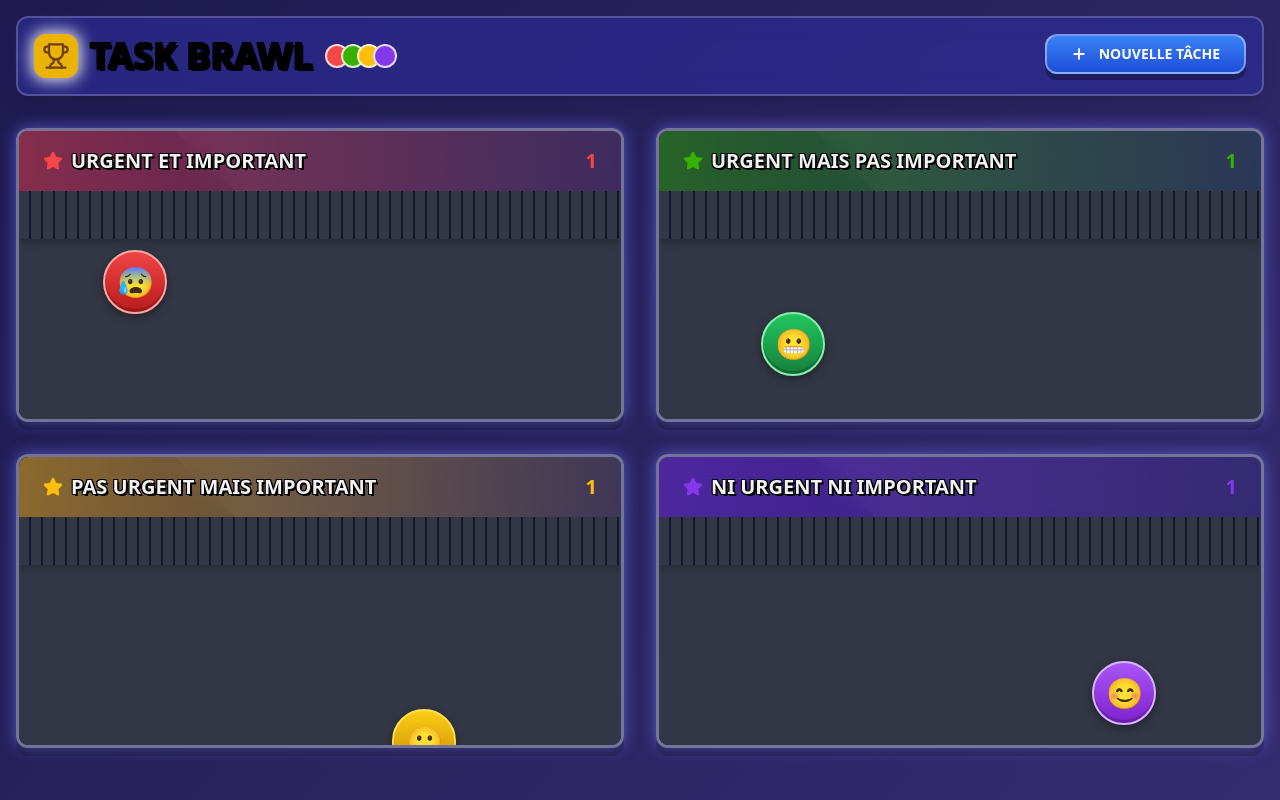
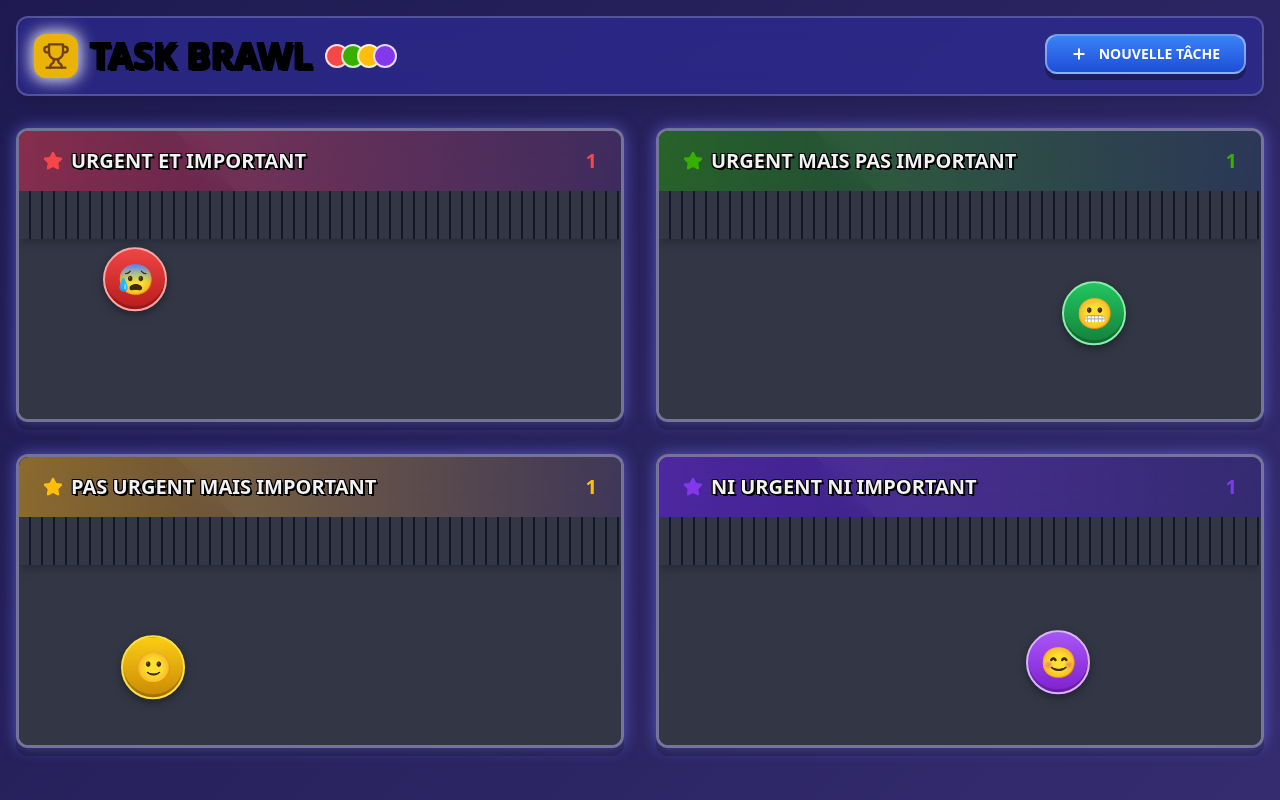
Before and after one commit to Naimnadia/task-repo, a React (Vite) app: page / in a window 1280 px wide. Built offline with nearby package versions, Linux system fonts and the light colour scheme.

Commit message:
Fix: PrisonerBall visibility issue
Fixes an issue where prisoner balls were not visible.

```diff
--- a/src/components/PrisonCell.tsx
+++ b/src/components/PrisonCell.tsx
@@ -64,9 +64,9 @@ const PrisonCell: React.FC<PrisonCellProps> = ({ category }) => {
       </div>
       <div className="flex-1 relative bg-prison-wall p-6 overflow-hidden">
         {/* Prison bars at the top with improved styling */}
-        <div className="prison-bars absolute top-0 left-0 right-0 h-12 w-full"></div>
+        <div className="prison-bars absolute top-0 left-0 right-0 h-12 w-full z-0"></div>
 
-        {/* Prisoners/Tasks */}
+        {/* Render tasks/prisoners */}
         {tasks.map((task) => (
           <PrisonerBall key={task.id} task={task} />
         ))}
--- a/src/components/PrisonerBall.tsx
+++ b/src/components/PrisonerBall.tsx
@@ -5,8 +5,13 @@ import { useTaskContext } from '@/context/TaskContext';
 import { Dialog, DialogContent, DialogHeader, DialogTitle, DialogDescription, DialogFooter } from '@/components/ui/dialog';
 import { Button } from '@/components/ui/button';
 import { toast } from '@/components/ui/use-toast';
-import confetti from 'canvas-confetti';
 import { Trophy, Check } from 'lucide-react';
+
+// Import confetti separately
+let confetti: any;
+import('canvas-confetti').then(module => {
+  confetti = module.default;
+});
 
 interface PrisonerBallProps {
   task: Task;
@@ -43,15 +48,12 @@ const PrisonerBall: React.FC<PrisonerBallProps> = ({ task }) => {
   const randomX = Math.floor(Math.random() * 70) + 10; // 10-80% of the width
   const randomY = Math.floor(Math.random() * 70) + 15; // 15-85% of the height
 
-  // Random animation delay for the bounce
-  const randomDelay = Math.random() * 2;
-  const randomDuration = (Math.random() * 0.5) + 0.8; // 0.8-1.3s
-
   const handleComplete = () => {
     setIsEscaping(true);
     setIsOpen(false);
 
     // Trigger confetti with more colorful options
+    if (confetti) {
       confetti({
         particleCount: 200,
         spread: 100,
@@ -59,6 +61,7 @@ const PrisonerBall: React.FC<PrisonerBallProps> = ({ task }) => {
         colors: ['#F54748', '#38B000', '#FFBE0B', '#8338EC', '#5D9CEC'],
         shapes: ['star', 'square', 'circle'],
       });
+    }
 
     toast({
       title: "Victoire!",
@@ -75,12 +78,10 @@ const PrisonerBall: React.FC<PrisonerBallProps> = ({ task }) => {
   return (
     <>
       <div
-        className={`prison-ball bg-gradient-to-b ${getBallColor()} absolute rounded-full w-16 h-16 flex items-center justify-center text-3xl border-2 ${getBallBorder()} shadow-lg`}
+        className={`prison-ball bg-gradient-to-b ${getBallColor()} absolute rounded-full w-16 h-16 flex items-center justify-center text-3xl border-2 ${getBallBorder()} shadow-lg z-10`}
         style={{
           left: `${randomX}%`,
           top: `${randomY}%`,
-          animationDuration: `${randomDuration}s`,
-          animationDelay: `${randomDelay}s`,
           animationName: isEscaping ? 'escape' : 'float'
         }}
         onClick={() => setIsOpen(true)}
--- a/src/context/TaskContext.tsx
+++ b/src/context/TaskContext.tsx
@@ -1,7 +1,15 @@
 
 import React, { createContext, useState, useContext, ReactNode } from 'react';
 import { Task, TaskCategory } from '@/types/Task';
-import { v4 as uuidv4 } from 'uuid';
+
+// Generate a simple UUID function since we're having issues with the uuid import
+const generateUUID = (): string => {
+  return 'xxxxxxxx-xxxx-4xxx-yxxx-xxxxxxxxxxxx'.replace(/[xy]/g, function(c) {
+    const r = Math.random() * 16 | 0;
+    const v = c === 'x' ? r : (r & 0x3 | 0x8);
+    return v.toString(16);
+  });
+};
 
 interface TaskContextType {
   tasks: Task[];
@@ -28,7 +36,7 @@ interface TaskProviderProps {
 export const TaskProvider: React.FC<TaskProviderProps> = ({ children }) => {
   const [tasks, setTasks] = useState<Task[]>([
     {
-      id: uuidv4(),
+      id: generateUUID(),
       title: 'Payer les factures',
       description: 'Payer les factures d\'électricité et d\'internet avant la date limite.',
       category: 'URGENT_IMPORTANT',
@@ -36,7 +44,7 @@ export const TaskProvider: React.FC<TaskProviderProps> = ({ children }) => {
       createdAt: new Date(),
     },
     {
-      id: uuidv4(),
+      id: generateUUID(),
       title: 'Répondre aux emails',
       description: 'Répondre aux emails non urgents reçus cette semaine.',
       category: 'URGENT_NOT_IMPORTANT',
@@ -44,7 +52,7 @@ export const TaskProvider: React.FC<TaskProviderProps> = ({ children }) => {
       createdAt: new Date(),
     },
     {
-      id: uuidv4(),
+      id: generateUUID(),
       title: 'Planifier les vacances',
       description: 'Rechercher des destinations et planifier les vacances d\'été.',
       category: 'NOT_URGENT_IMPORTANT',
@@ -52,7 +60,7 @@ export const TaskProvider: React.FC<TaskProviderProps> = ({ children }) => {
       createdAt: new Date(),
     },
     {
-      id: uuidv4(),
+      id: generateUUID(),
       title: 'Regarder un film',
       description: 'Regarder le nouveau film recommandé par des amis.',
       category: 'NOT_URGENT_NOT_IMPORTANT',
@@ -63,7 +71,7 @@ export const TaskProvider: React.FC<TaskProviderProps> = ({ children }) => {
 
   const addTask = (title: string, description: string, category: TaskCategory) => {
     const newTask: Task = {
-      id: uuidv4(),
+      id: generateUUID(),
       title,
       description,
       category,
--- a/src/index.css
+++ b/src/index.css
@@ -133,3 +133,31 @@
   transform: translateY(2px);
   box-shadow: 0 2px 0 rgba(0, 0, 0, 0.3);
 }
+
+/* Add animation for floating balls */
+@keyframes float {
+  0%, 100% {
+    transform: translateY(0);
+  }
+  50% {
+    transform: translateY(-5px);
+  }
+}
+
+@keyframes escape {
+  0% {
+    transform: translateY(0);
+  }
+  100% {
+    transform: translateY(-500px) scale(0);
+  }
+}
+
+/* Apply animation to prison balls */
+.prison-ball {
+  animation: float 2s ease-in-out infinite;
+}
+
+.prison-ball[style*="escape"] {
+  animation: escape 1s forwards;
+}
```
Lines whose indentation alone changed are shown as unchanged.
